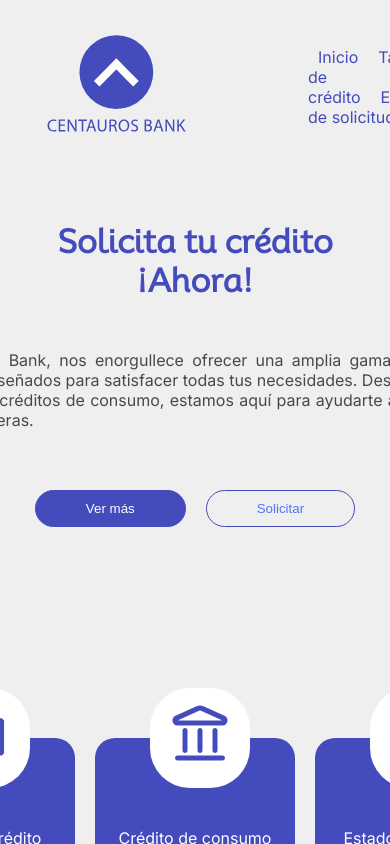
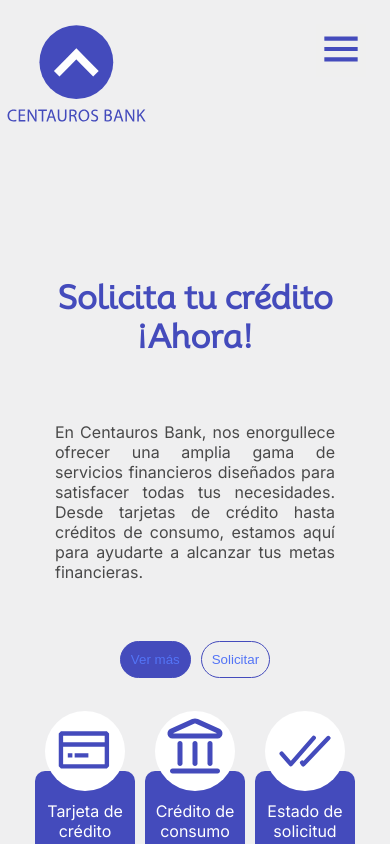
Before and after one commit to loadbing/centauros-bank, a Next.js app: page /home in a window 390 px wide. Shown: the top 844 px of the page. Built offline with nearby package versions, Linux system fonts and the light colour scheme.

Commit message:
responsive design

```diff
--- a/src/app/application/page.js
+++ b/src/app/application/page.js
@@ -34,7 +34,8 @@ export default function Application() {
   }
 
   return (
-    <main className={styles.main}>
+    <div className={styles.container}>
+      <main className={styles.main}>
       {loading &&
         <>
           <div className={styles.back} />
@@ -59,6 +60,7 @@ export default function Application() {
           </div>
         </div>
         <form id='formApplication' className={styles.form} onSubmit={(e) => onSubmit(e)}>
+          <div className={styles.container}>
           <div className={styles.columns}>
             <div className={styles.column}>
               <div>
@@ -157,11 +159,13 @@ export default function Application() {
               </div>
             </div>
           </div>
+          </div>
           <div className={styles.btnSubmit}>
             <input type="submit" value="Enviar" disabled={loading} />
           </div>
         </form>
       </div>
     </main >
+    </div>
   )
 }
--- a/src/app/application/page.module.css
+++ b/src/app/application/page.module.css
@@ -119,3 +119,46 @@
 
 @keyframes rotate {from {transform: rotate(0deg);}
     to {transform: rotate(360deg);}}
+
+    @media (max-width: 768px) {
+      .container{
+        width: 100vw;
+        padding-left: 2rem;
+      }
+      .columns{
+        text-align: center;
+        margin-top: 5rem;
+        display: grid;
+        width: 125px;
+        grid-auto-columns: 1fr;
+        grid-template-rows: 1fr;
+      }
+
+      .text h1{
+        font-size: 2rem;
+        margin-left: 2rem;
+      }
+      .text h4{
+        font-size: 0.7rem;
+        margin-left: 2rem;
+      }
+      .content{
+        display: grid;
+        grid-template-columns: 1fr;
+        grid-template-rows: 1fr;
+      }
+      .title{
+        display: flex;
+        flex-wrap: wrap;
+      }
+      .icon{
+        margin-left: 50%;
+        margin-top: 3rem;
+      }
+      .btnSubmit{
+        margin-left: 28%;
+      }
+      .column input{
+        width: 125px;
+      }
+    }
--- a/src/app/button/page.module.css
+++ b/src/app/button/page.module.css
@@ -10,3 +10,13 @@
   color: #FFFFFF;
   background-color: #444bbc;;
 }
+
+@media(max-width: 768px){
+  .button {
+    z-index: 5;
+    color: #5374f6;
+    border-radius: 20px;
+    margin: -50px 5px;
+    padding: 10px 10px;
+  }
+}
--- a/src/app/header/page.js
+++ b/src/app/header/page.js
@@ -2,23 +2,40 @@
 
 import Image from 'next/image'
 import styles from './page.module.css'
+import { useState } from 'react';
 
 export default function Header() {
   const onClick = (redirect) => {
     window.location.href = redirect
   }
+
+  const [navBar, setNavBar] = useState(true);
+
   return (
+    <div className={styles.container}>
     <main className={styles.main}>
       <div className={styles.logo}>
-        <Image src={'/logo.svg'} width={150} height={150} alt='centauros_bank' />
+        <picture>
+          <img src={'/logo.svg'} height={150} width={150} alt='logo'></img>
+        </picture>
       </div>
       <div className={styles.menu}>
-        <nav>
-          <a onClick={() => onClick('/home')}>Inicio</a>
-          <a onClick={() => onClick('/application')}>Tarjeta de crédito</a>
-          <a onClick={() => onClick('/search')}>Estado de solicitud</a>
+        <nav className={navBar ? styles.menuContainer : styles.menuContainerActive}>
+          <div onClick={()=>setNavBar(navBar===false)}><a onClick={() => onClick('/home')}>Inicio</a></div>
+          <div onClick={()=>setNavBar(navBar===false)}><a onClick={() => onClick('/application')}>Tarjeta de crédito</a> </div>
+          <div onClick={()=>setNavBar(navBar===false)}><a onClick={() => onClick('/search')}>Estado de solicitud</a></div>
         </nav>
       </div>
+      <div>
+      <button className={styles.menuLogo} onClick={()=>setNavBar(!navBar)}>
+        {navBar ? (
+          <Image src={'/menu.svg'} alt='menu_logo' height={50} width={50}/>
+        ): (
+          <Image src={'/x.svg'} alt='x_svg' height={30} width={30}/>
+        )}
+      </button>
+      </div>
     </main>
+    </div>
   )
 }
--- a/src/app/header/page.module.css
+++ b/src/app/header/page.module.css
@@ -1,25 +1,83 @@
+
 .main {
   display: flex;
   align-items: center;
   width: 100%;
+  scroll-behavior: smooth;
 }
-
-.logo {
+.container{
+  margin-bottom: 5rem;
+}
+.logo{
   margin: 10px 40px;
   left: 0;
 }
+.menuLogo{
+  display: none;
+}
 
 .menu {
-  margin: auto 20%;
+  margin: 0 18%;
+  justify-content: space-between;
+}
+.menuContainer{
+  display: flex;
 }
 
 .menu a {
   margin: 10px;
   color: #444bbc;
   cursor: pointer;
+  text-align: center;
 }
 
 .menu a:hover {
   color: #161a66;
   text-decoration: underline;
 }
+
+@media (max-width: 768px){
+  .main{
+    height: 60px;
+    margin-bottom: 2rem;
+  }
+  .menuContainer{
+    height: 0;
+    overflow: hidden;
+    pointer-events: none;
+  }
+  .menuContainerActive{
+    position: absolute;
+    z-index: 100;
+    height: 50%;
+    width: 100%;
+    background-color: #444bbc;
+    pointer-events: unset;
+    right: 0;
+    top: 0;
+    display: grid;
+    padding-top: 5rem;
+    text-align: center;
+    transition: 0.3s ease-out;
+  }
+  .menu a{
+    color: #FFFFFF;
+  }
+  .menu div{
+    padding-top: 2rem;
+    border-top: 1px solid #FFFFFF;
+  }
+  .logo{
+    height: 60px;
+    width: 60px;
+    margin-left: 0;
+  }
+  .menuLogo{
+    z-index: 101;
+    position: absolute;
+    right: 1.5rem;
+    top: 1.5rem;
+    display: block;
+    border: none;
+  }
+}
--- a/src/app/home/page.module.css
+++ b/src/app/home/page.module.css
@@ -1,9 +1,9 @@
 .main {
   display: flex;
   flex-direction: column;
-  justify-content: space-between;
+  justify-content: center;
   align-items: center;
-  min-height: 100vh;
+  height: 100vh;
 }
 
 .banner {
@@ -11,7 +11,7 @@
   padding: 3rem 0;
 }
 
-.banner h1 {
+.banner h1   {
   color: #444bbc;
   font-family: fontMooli;
 }
@@ -57,3 +57,41 @@
 .icon {
   margin: 15px 0;
 }
+
+@media (max-width: 768px){
+  .description{
+    padding: 1em 10rem;
+    overflow: hidden;
+    height: fit-content;
+  }
+  .card{
+    position: relative;
+    width: 100px;
+    height: 100px;
+    padding: 0px 0px;
+    margin: 5px;
+    border-radius: 10px;
+    background-color: #444bbc;
+    color: #FFFFFF;
+    text-align: center;
+  }
+  .product {
+    position: absolute;
+    width: 80px;
+    height: 80px;
+    border-radius: 40px;
+    background-color: #FFFFFF;
+    top: -60px;
+    right: 10px;
+  }
+  .icon {
+    margin: 5px 0;
+  }
+  .main{
+    height: 100vh;
+    gap: 0;
+  }
+  .banner{
+    margin-top: 2rem;
+  }
+}
```
Also changed, not shown: public/x.svg (added), src/app/header/script.js (deleted).
